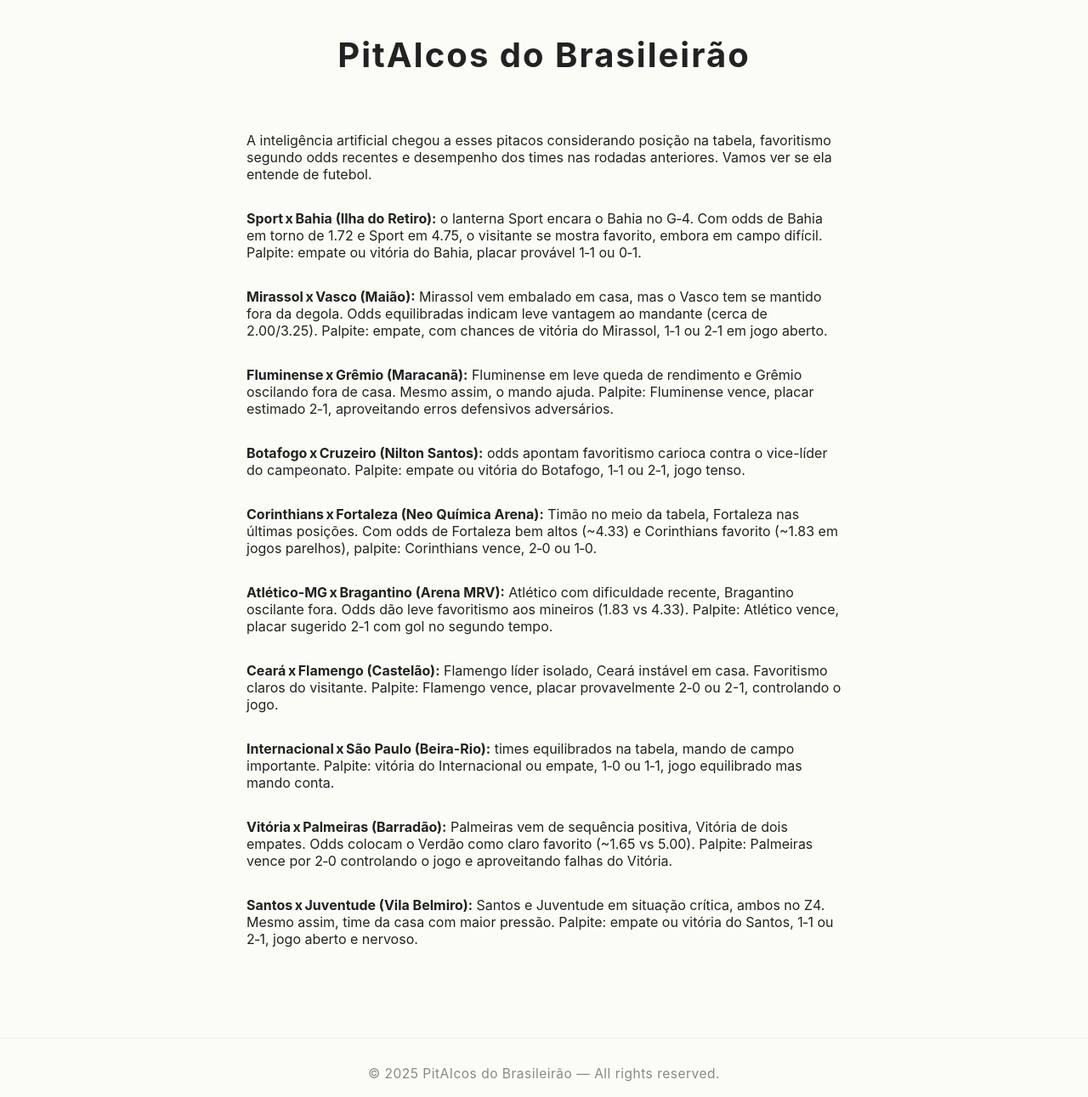
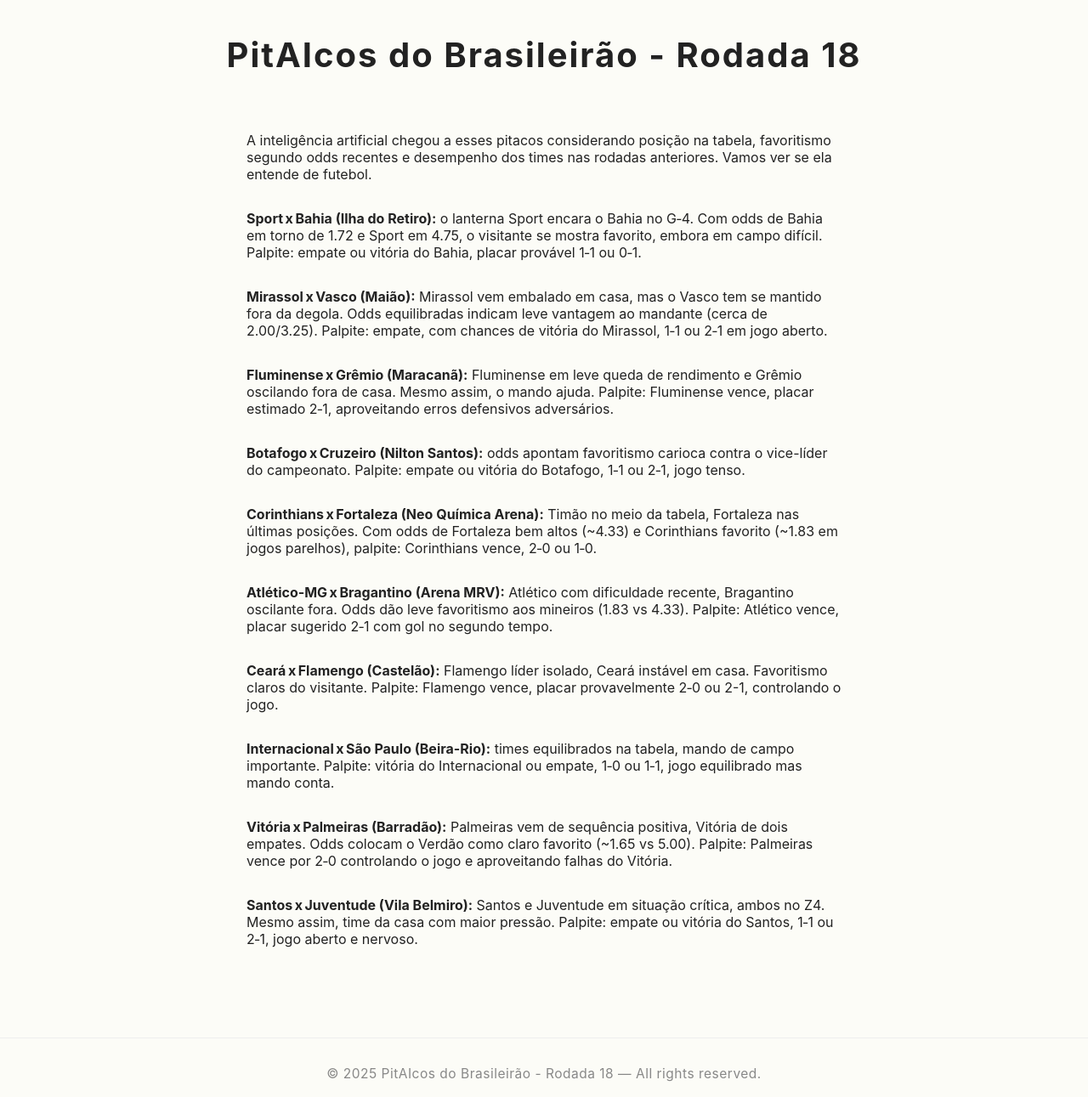
Before and after one commit to alexomota/brasileirao.ai, a Jekyll site: the page built from _posts/2025-08-02-pitaicos-rodada-18.md, in a window 1280 px wide. Shown: the whole page at 85% size. Built offline with Jekyll 4.4.1, drawn with Linux system fonts in a browser that asks for light colours.

Commit message:
Update _config.yml

```diff
--- a/_config.yml
+++ b/_config.yml
@@ -1,4 +1,4 @@
-title: "PitAIcos do Brasileirão"
+title: "PitAIcos do Brasileirão - Rodada 18"
 description: "PitAIcos, análises e previsões da rodada do Brasileirão com Inteligência Artificial"
 author: "Alex O'Mota"
 remote_theme: pages-themes/hacker@v0.2.0
```
